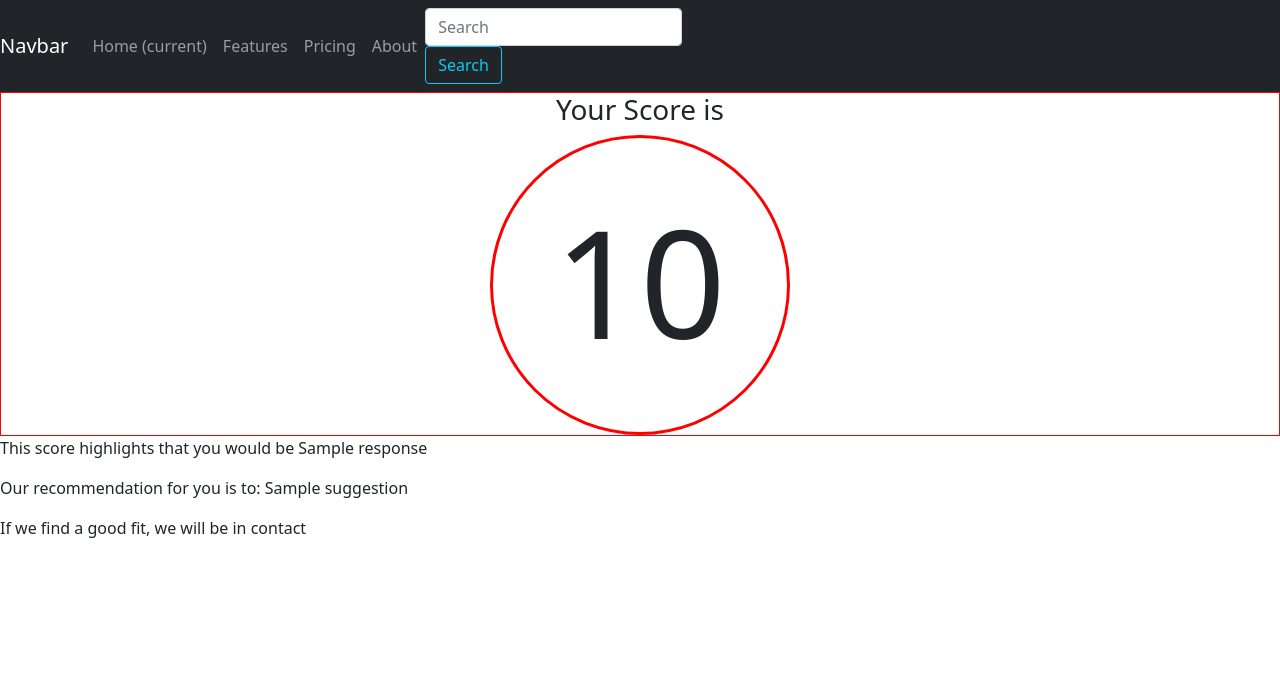
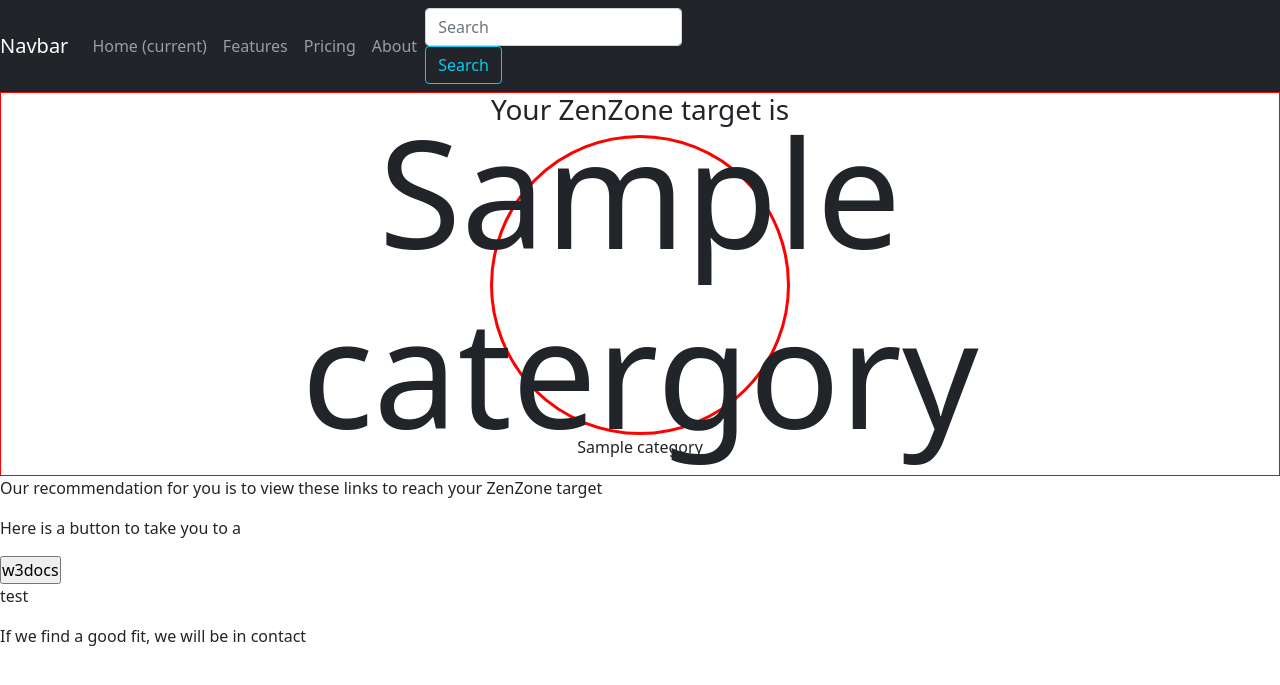
Before and after one commit to dlartey/ACSHackathon, a Flask app: template app/templates/results.html in a window 1280 px wide. Shown: the top 685 px of the page. Run offline with Flask 2, Linux system fonts and the light colour scheme; the template is opened without the code that fills it: most values are stand-ins (such as "Sample title", 1, 10 or a date in 2020).

Commit message:
ADded links

```diff
--- a/app/templates/results.html
+++ b/app/templates/results.html
@@ -1,13 +1,19 @@
 {% extends "base.html" %}
 {% block content %}
 <div class="score-container">
-    <h3>Your Score is</h3>
+    <h3>Your ZenZone target is</h3>
     <div class="score-border">
-        <h1 class="score">{{score}}</h1>
+        <h1 class="score">{{catergory}}</h1>
     </div>
+    <p>{{category}}</p>
 </div>
-<p>This score highlights that you would be {{response}} </p>
-<p>Our recommendation for you is to: {{suggestion}}</p>
+<p>Our recommendation for you is to view these links to reach your ZenZone target</p>
+<p>Here is a button to take you to a </p>
+
+<form>
+    <input type="button" onclick="window.location.href='{{links}}';" value="w3docs" />
+  </form>
+<p>test</p>
 
 
 <p>If we find a good fit, we will be in contact</p>
```
Also changed, not shown: app/views.py (+16 -5 lines).
